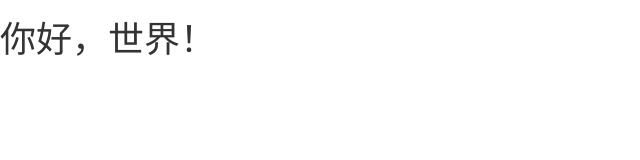
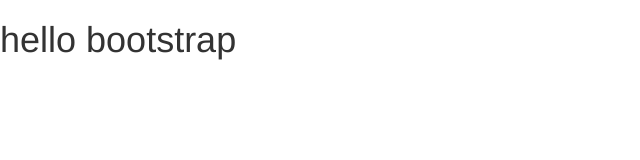
Before and after one commit to vectorTicK/learnbs, a plain HTML site: page index.html in a window 1280 px wide. Shown: the whole page, without its empty margins (0-640 px from the left). Drawn offline with nearby package versions, Linux system fonts and the light colour scheme.

Commit message:
bootstrap template

```diff
--- a/index.html
+++ b/index.html
@@ -14,8 +14,7 @@
 </head>
 
 <body>
-  <h1>你好，世界！</h1>
-
+	<h1>hello bootstrap</h1>
 	<!-- jQuery (necessary for Bootstrap's JavaScript plugins) -->
 	<script src="https://cdn.bootcss.com/jquery/1.12.4/jquery.min.js"></script>
 	<!-- 最新的 Bootstrap 核心 JavaScript 文件 -->
@@ -23,4 +22,5 @@
 	 crossorigin="anonymous"></script>
 
 </body>
+
 </html>
```
Lines whose indentation alone changed are shown as unchanged.
